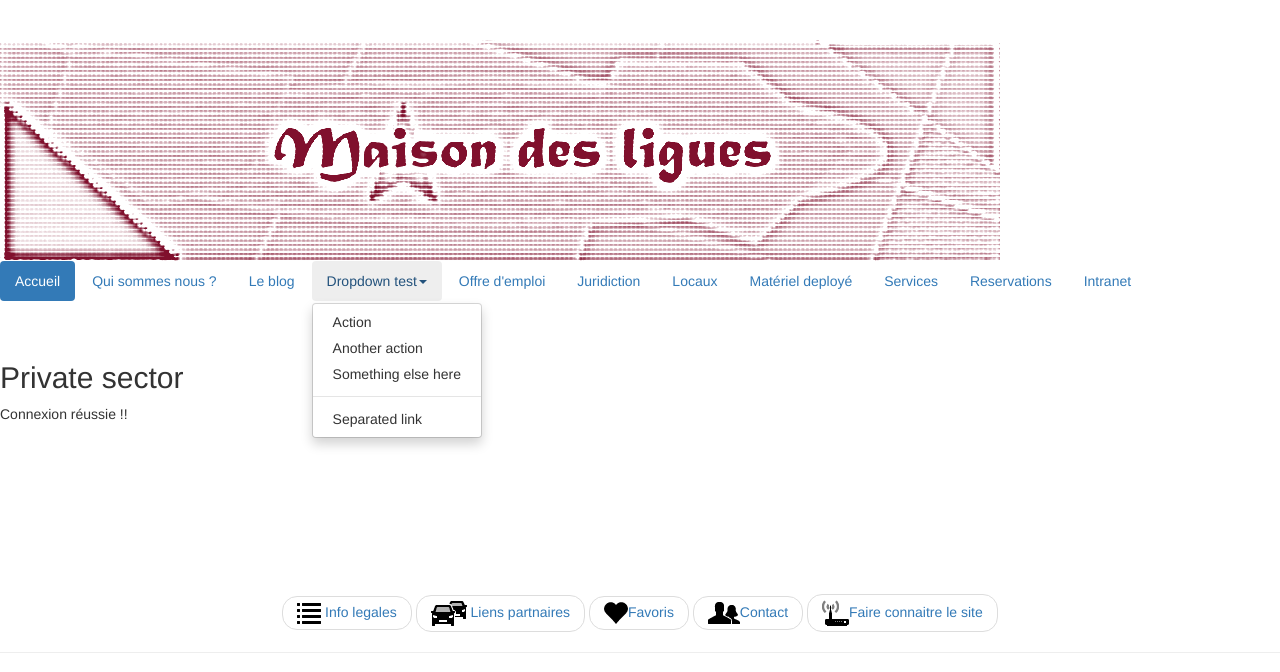
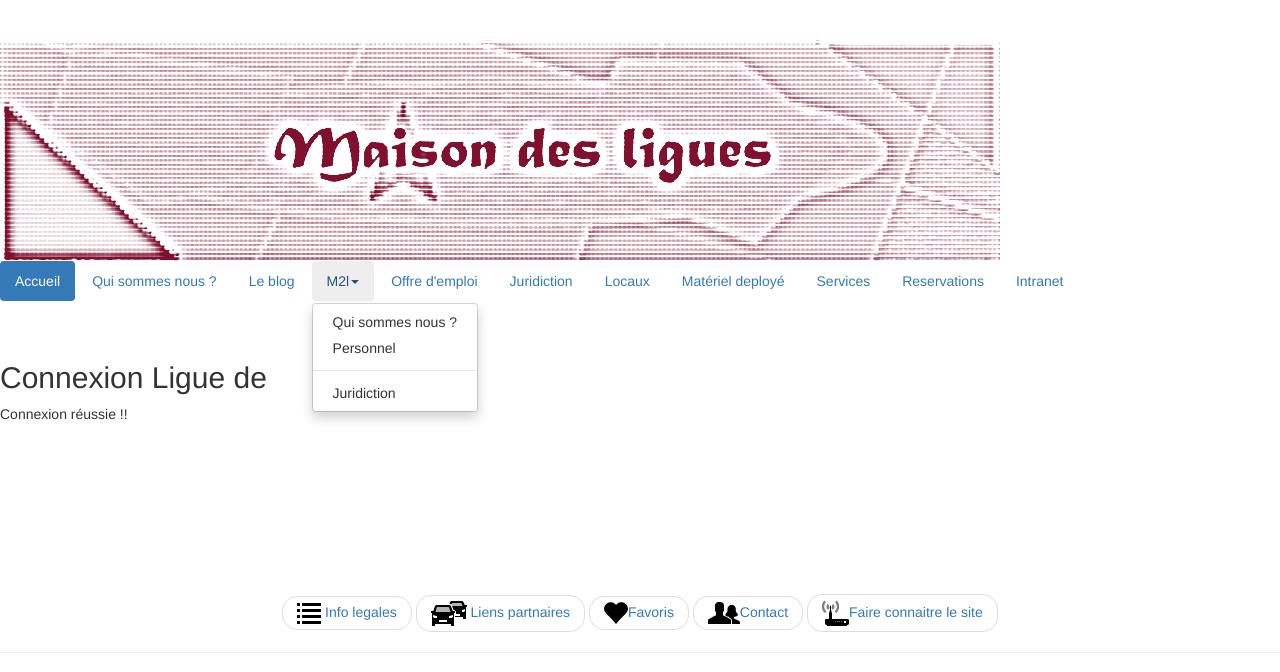
Before and after one commit to Pinaworld/Pintacown, a PHP site: page /intranet.php in a window 1280 px wide, after a click on "M2l". Shown: the top 672 px of the page. Run offline with PHP 8.4, Linux system fonts and the light colour scheme.

Commit message:
Pintacown  (Benoit Pinault)

```diff
--- a/intranet.php
+++ b/intranet.php
@@ -15,7 +15,7 @@
 <body>
         <?php include("menu.php") ?>
         <br /><br />
-        <h2>Private sector</h2>
+        <h2>Connexion Ligue de </h2>
         <p>Connexion réussie !!</p>
 
         <?php /**
--- a/menu.php
+++ b/menu.php
@@ -126,32 +126,26 @@
     <li role="presentation"><a href="blog.php">Le blog</a></li>
 
 
-    <li class="dropdown"><a tabindex="0" data-toggle="dropdown">Dropdown test<span class="caret"></span></a>
+    <li class="dropdown"><a tabindex="0" data-toggle="dropdown">M2l<span class="caret"></span></a>
         <ul class="dropdown-menu" role="menu">
-            <li class="dropdown-submenu"><a tabindex="0" data-toggle="dropdown">Action</a>
+            <li class="dropdown-submenu"><a tabindex="0" data-toggle="dropdown">Qui sommes nous ?</a>
                 <ul class="dropdown-menu">
-                    <li><a tabindex="0">Sub action</a></li>
+                    <li><a tabindex="0">#</a></li>
                     <li class="dropdown-submenu"><a tabindex="0" data-toggle="dropdown">Another sub
                             action</a>
                         <ul class="dropdown-menu">
-                            <li><a tabindex="0">Sub action</a></li>
-                            <li><a tabindex="0">Another sub action</a></li>
-                            <li><a tabindex="0">Something else here</a></li>
+                            <li><a tabindex="0">qui sommes nous ?</a></li>
+                            <li><a tabindex="0">Personnel</a></li>
+                            <li><a tabindex="0">Locaux</a></li>
                         </ul>
                     </li>
-                    <li><a tabindex="0">Something else here</a></li>
+                    <li><a tabindex="0">Somethin00ere</a></li>
                 </ul>
             </li>
-            <li><a tabindex="0">Another action</a></li>
-            <li class="dropdown-submenu"><a tabindex="0" data-toggle="dropdown">Something else here</a>
-                <ul class="dropdown-menu">
-                    <li><a tabindex="0">Sub action</a></li>
-                    <li><a tabindex="0">Another sub action</a></li>
-                    <li><a tabindex="0">Something else here</a></li>
-                </ul>
-            </li>
+            <li><a tabindex="0">Personnel</a></li>
+
             <li class="divider"></li>
-            <li><a tabindex="0">Separated link</a></li>
+            <li><a tabindex="0">Juridiction</a></li>
         </ul>
     </li>
     <li role="presentation"><a href="emploi.php">Offre d'emploi</a></li>
```
Also changed, not shown: formintranet.php (+1 -13 lines).
